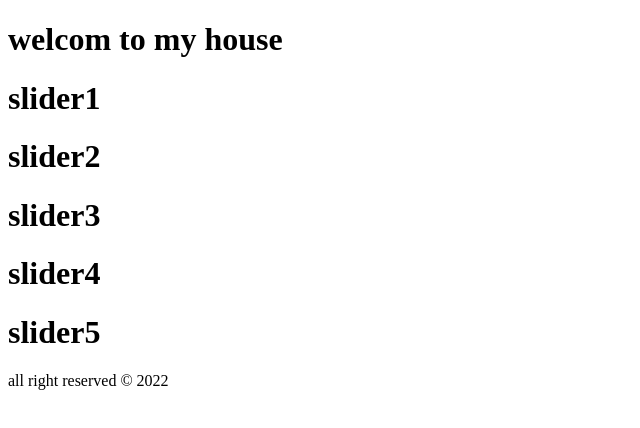
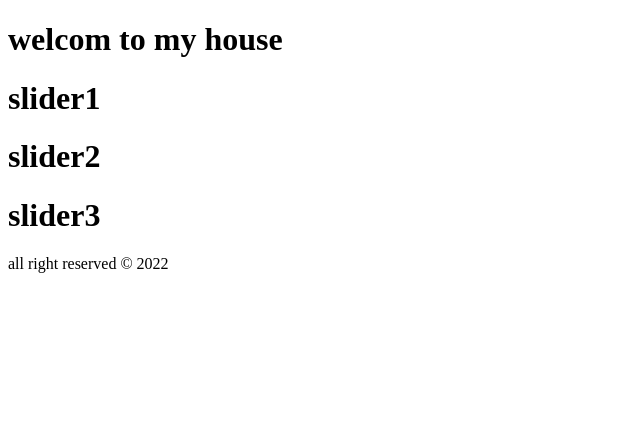
Before and after one commit to kazem2022/git-project-one, a website: page index.html in a window 1280 px wide. Shown: the whole page, without its empty margins (0-640 px from the left). Drawn offline with Linux system fonts and the light colour scheme.

Commit message:
slider4 , slider5 removed

```diff
--- a/index.html
+++ b/index.html
@@ -11,8 +11,7 @@
       <h1>slider1</h1>
       <h1>slider2</h1>
       <h1>slider3</h1>
-      <h1>slider4</h1>
-      <h1>slider5</h1>
+
 
 
    </header>
```
